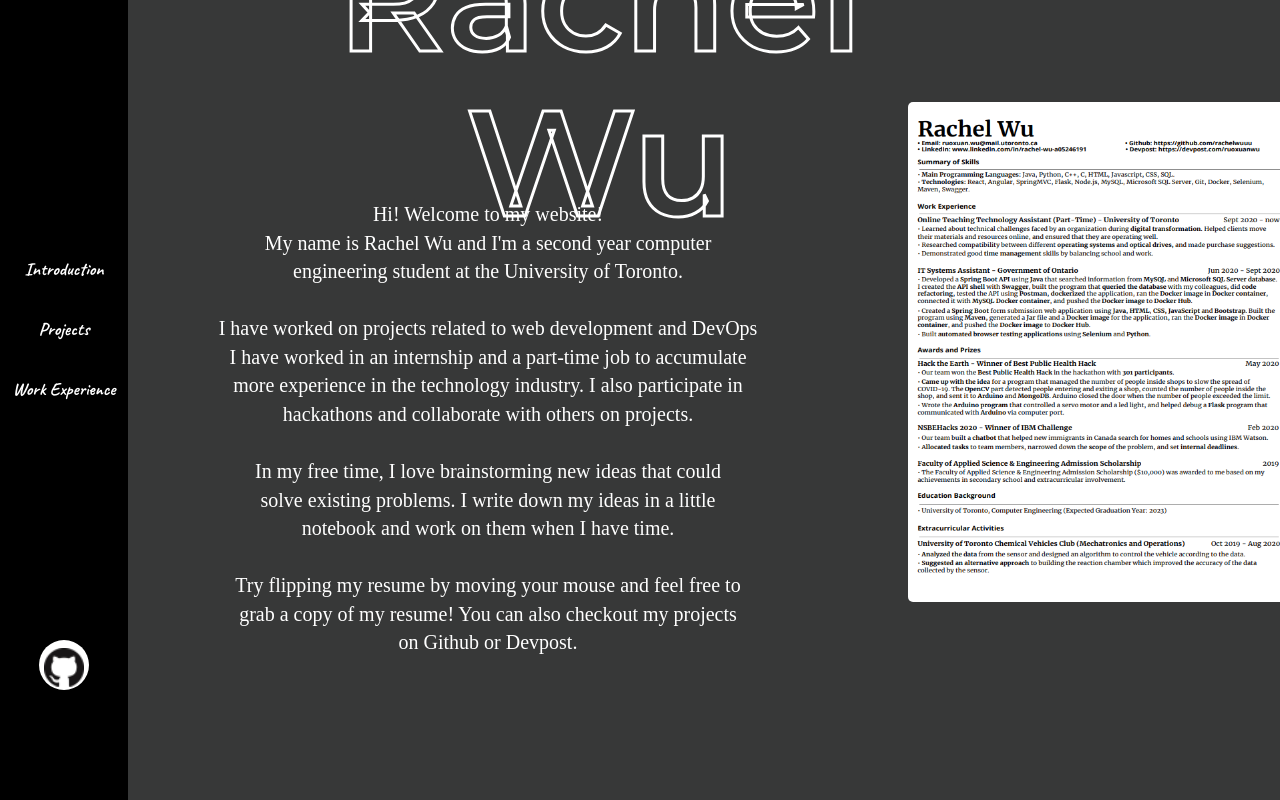
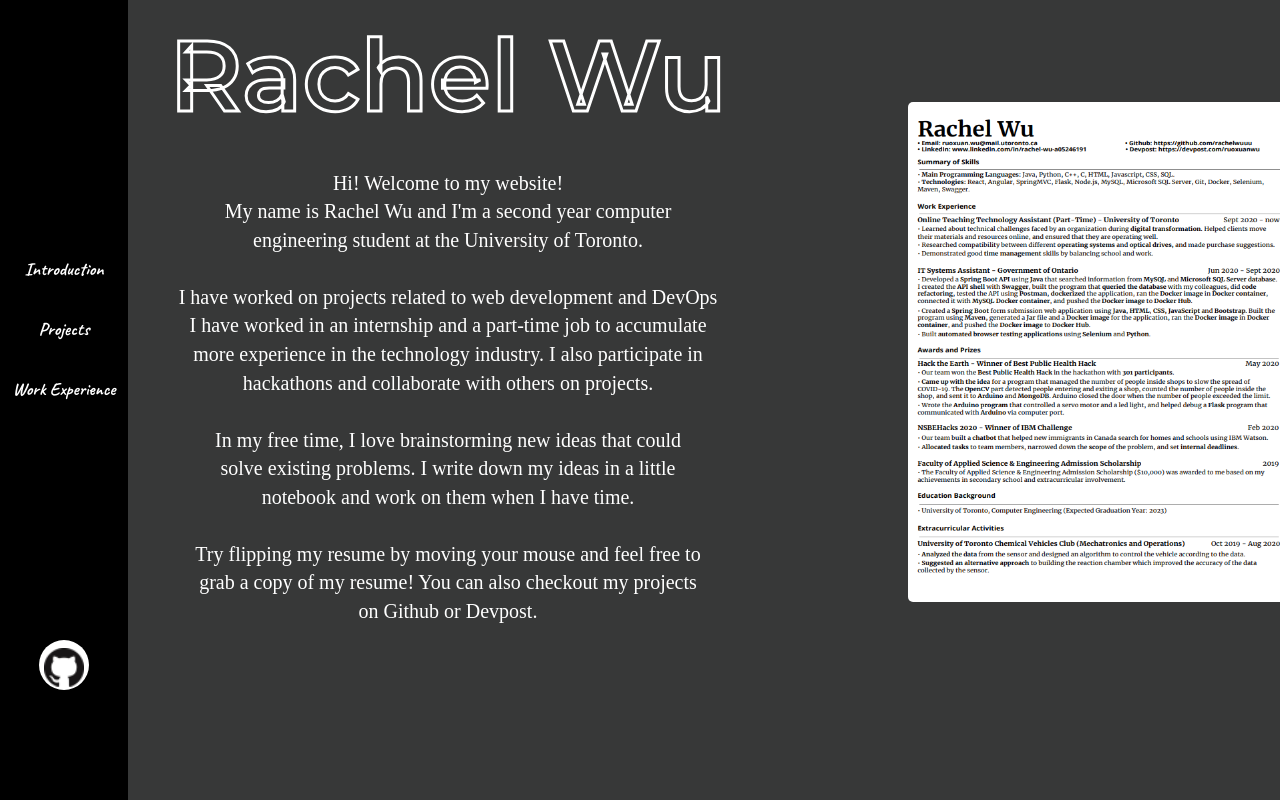
Before and after one commit to rachelwuuu/personalWebsite, an Angular app in the folder Documents/tech projects/Website Project/personal portafolio/personalWebsite/personalWebsite/: page /intro in a window 1280 px wide. Built offline with nearby package versions, Linux system fonts and the light colour scheme; a web font is replaced by a local one.

Commit message:
adjusted the intro header

```diff
--- a/Documents/tech projects/Website Project/personal portafolio/personalWebsite/personalWebsite/src/app/intro/intro.component.css
+++ b/Documents/tech projects/Website Project/personal portafolio/personalWebsite/personalWebsite/src/app/intro/intro.component.css
@@ -5,21 +5,15 @@
     width: 50%;
     color:white;
     float: left;
-    padding-top:200px;
-    padding-left: 80px;
     background-color: rgb(55, 56, 56);
     text-align: center;
     font-size: 20px;
     font-family: 'Benne', serif;
 }
 
+h1{
 
-h1{
-    position:fixed;
-    left: 600px;
-    top:60px;
-    transform: translate(-50%,-50%);
-    font-size: 150px;
+    font-size: 100px;
     font-family: 'Montserrat', sans-serif;
 }
 
--- a/Documents/tech projects/Website Project/personal portafolio/personalWebsite/personalWebsite/src/app/intro/intro.component.html
+++ b/Documents/tech projects/Website Project/personal portafolio/personalWebsite/personalWebsite/src/app/intro/intro.component.html
@@ -2,6 +2,7 @@
 
     <div class="middle">
         <h1>Rachel Wu</h1>
+        <br>
         <p>Hi! Welcome to my website! <br>My name is
             Rachel Wu and I'm a second year computer <br>
             engineering student at the University of Toronto.<br><br>
```
